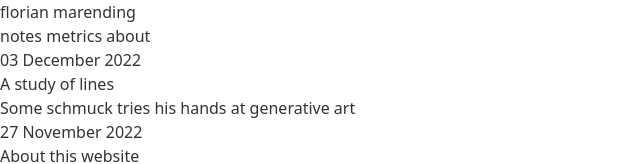
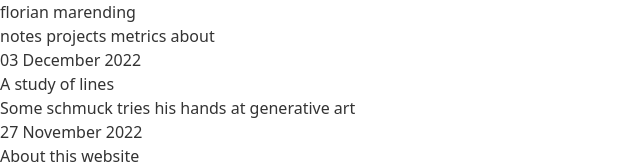
Before and after one commit to beingflo/marending.dev, a SvelteKit app: page / in a window 1280 px wide. Shown: the top 164 px of the page, without its empty margins (0-640 px from the left). Built offline with nearby package versions, Linux system fonts and the light colour scheme.

Commit message:
Remove max width on header nav

```diff
--- a/src/routes/+layout.svelte
+++ b/src/routes/+layout.svelte
@@ -9,7 +9,7 @@
 	const toggleFeedback = () => (showFeedback = !showFeedback);
 </script>
 
-<header class="flex flex-row justify-between h-fit max-w-screen-2xl mx-auto mt-4">
+<header class="flex flex-row justify-between h-fit mx-auto mt-4">
 	<a href="/" class="flex flex-row gap-3 ml-4 h-fit">
 		<div class="flex flex-col w-fit">
 			<span>florian</span>
@@ -22,6 +22,10 @@
 				$page.url.pathname === '/') &&
 				'underline'}"
 			href="/">notes</a>
+		<a
+			class="text-sm md:text-md {$page.url.pathname === '/projects' && 'underline'}"
+			href="/projects">
+			projects</a>
 		<a
 			class="text-sm md:text-md {$page.url.pathname.startsWith('/metrics') && 'underline'}"
 			href="/metrics/views">
```
